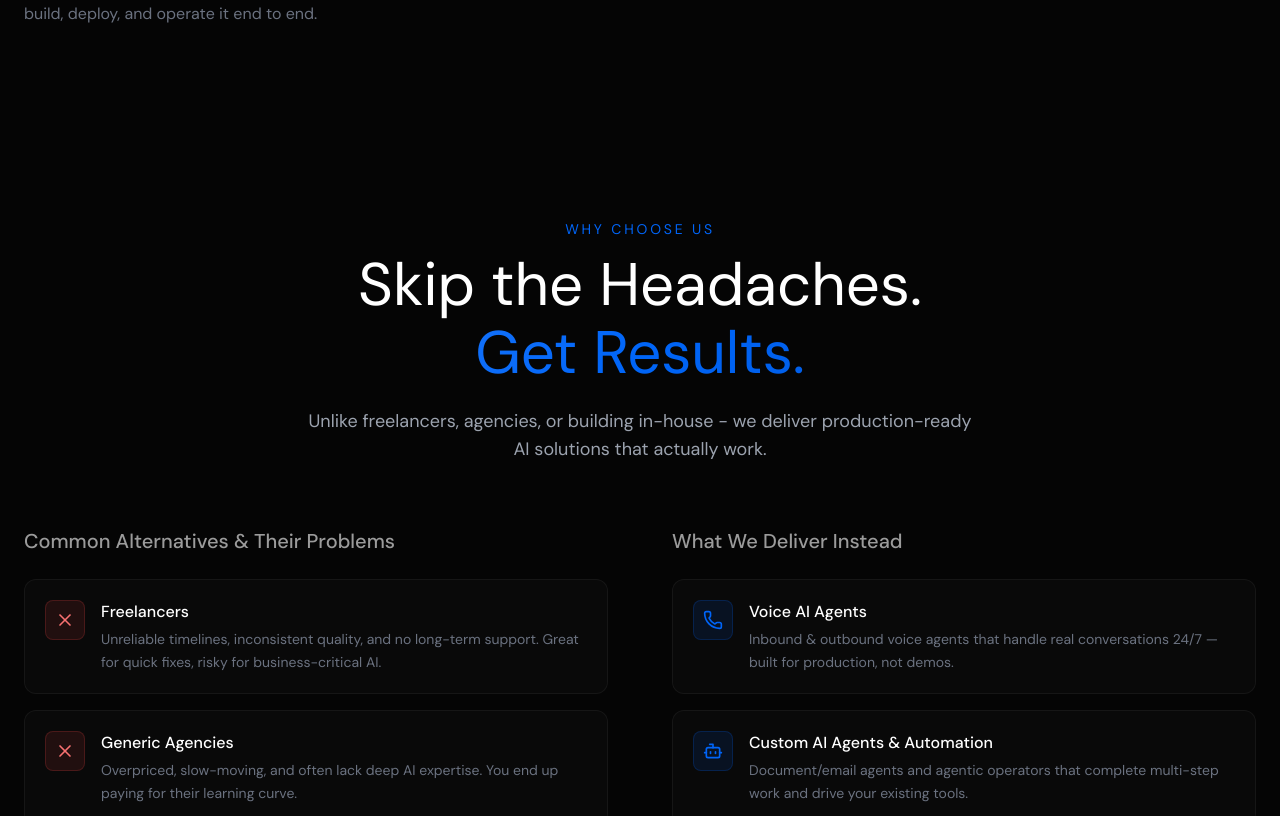
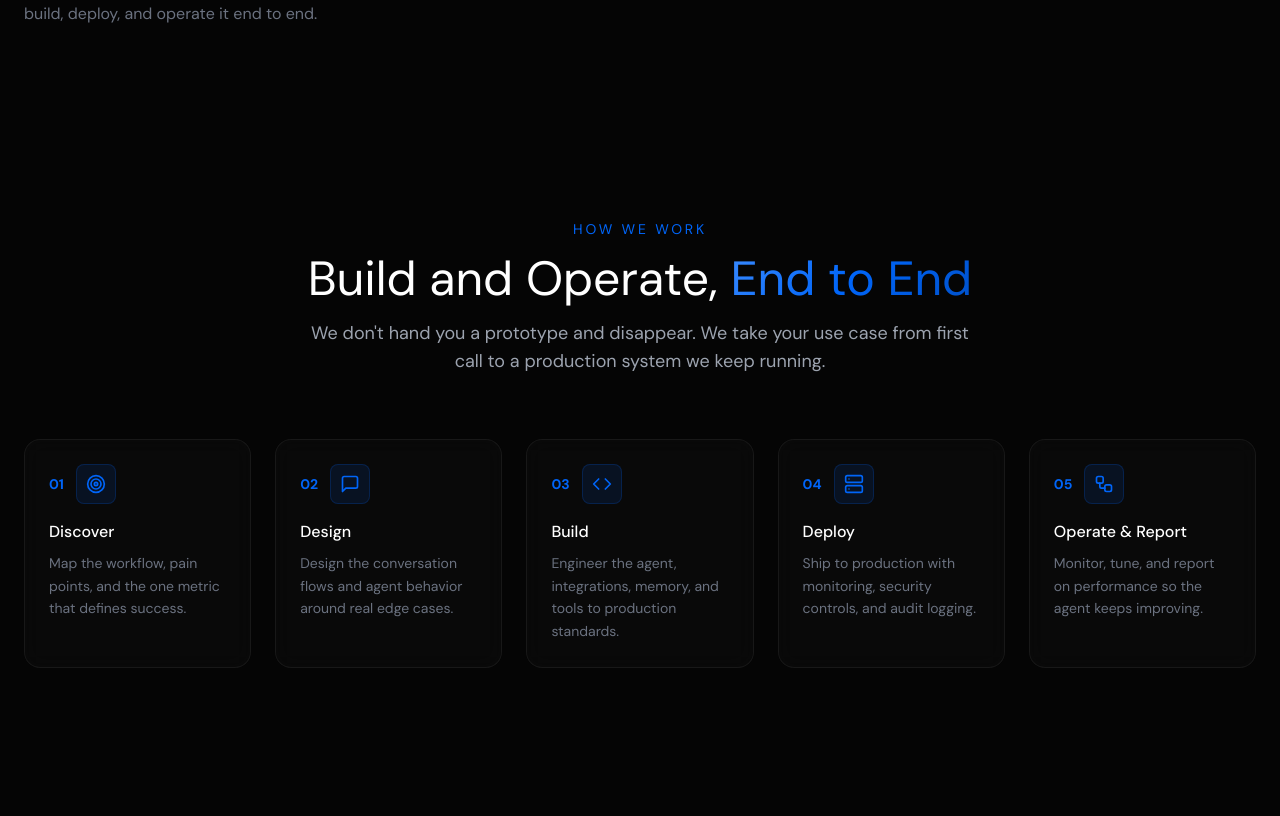
Before and after one commit to aivoranext/aivoranext-website, a Next.js app: page / in a window 1280 px wide. Shown: the part 3380-4196 px from the top of the page. Built offline with nearby package versions, Linux system fonts and the light colour scheme.

Commit message:
feat: add How We Work (build-and-operate) section

```diff
--- a/app/page.js
+++ b/app/page.js
@@ -445,6 +445,52 @@ export default function Home() {
         </div>
       </section>
 
+      {/* How We Work Section */}
+      <section id="how-we-work" className="relative py-24 px-6">
+        <div className="max-w-7xl mx-auto">
+          <AnimatedSection className="text-center mb-16">
+            <p className="text-[#0065F8] text-sm uppercase tracking-[0.2em] mb-4">
+              {howWeWorkSection.caption}
+            </p>
+            <h2 className="text-4xl md:text-5xl font-light text-white leading-tight">
+              {howWeWorkSection.title1}{" "}
+              <span className="text-gradient-blue">{howWeWorkSection.title2}</span>
+            </h2>
+            <p className="text-gray-400 text-lg max-w-2xl mx-auto mt-4">
+              {howWeWorkSection.description}
+            </p>
+          </AnimatedSection>
+
+          <div className="grid sm:grid-cols-2 lg:grid-cols-5 gap-6">
+            {howWeWorkSection.steps.map((step, index) => (
+              <motion.div
+                key={step.title}
+                initial={{ opacity: 0, y: 20 }}
+                whileInView={{ opacity: 1, y: 0 }}
+                transition={{ delay: index * 0.08 }}
+                viewport={{ once: true }}
+                className="glass-card rounded-2xl p-6"
+              >
+                <div className="flex items-center gap-3 mb-4">
+                  <span className="text-[#0065F8] text-sm font-bold">
+                    {String(index + 1).padStart(2, "0")}
+                  </span>
+                  <div className="w-10 h-10 rounded-lg bg-[#0065F8]/10 border border-[#0065F8]/20 flex items-center justify-center">
+                    {step.icon === "Target" && <Target className="w-5 h-5 text-[#0065F8]" />}
+                    {step.icon === "MessageSquare" && <MessageSquare className="w-5 h-5 text-[#0065F8]" />}
+                    {step.icon === "Code" && <Code className="w-5 h-5 text-[#0065F8]" />}
+                    {step.icon === "Server" && <Server className="w-5 h-5 text-[#0065F8]" />}
+                    {step.icon === "Workflow" && <Workflow className="w-5 h-5 text-[#0065F8]" />}
+                  </div>
+                </div>
+                <h3 className="text-white font-medium mb-2">{step.title}</h3>
+                <p className="text-gray-500 text-sm leading-relaxed">{step.description}</p>
+              </motion.div>
+            ))}
+          </div>
+        </div>
+      </section>
+
       {/* Why Hire Us Section */}
       <section className="relative py-24 px-6">
         <div className="max-w-7xl mx-auto">
```
